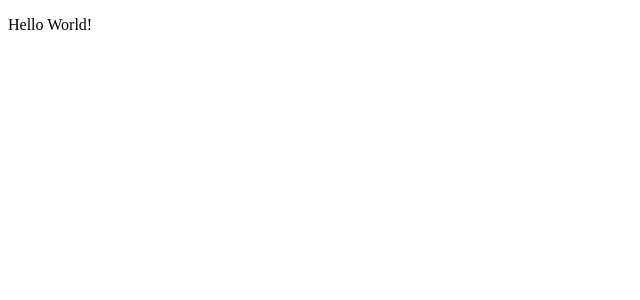
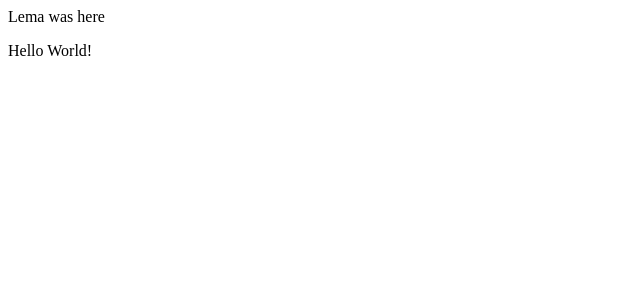
Before and after one commit to sadiqbehzad/imtihan, a React (Create React App) app: page / in a window 1280 px wide. Shown: the top 300 px of the page, without its empty margins (0-640 px from the left). Built offline with nearby package versions, Linux system fonts and the light colour scheme.

Commit message:
Hello from the other side

```diff
--- a/src/App.js
+++ b/src/App.js
@@ -3,7 +3,9 @@ import "./index.css";
 function App() {
   return (
     <div className="App">
+      <header>Lema was here</header>
       <p>Hello World!</p>
+
     </div>
   );
 }
```
